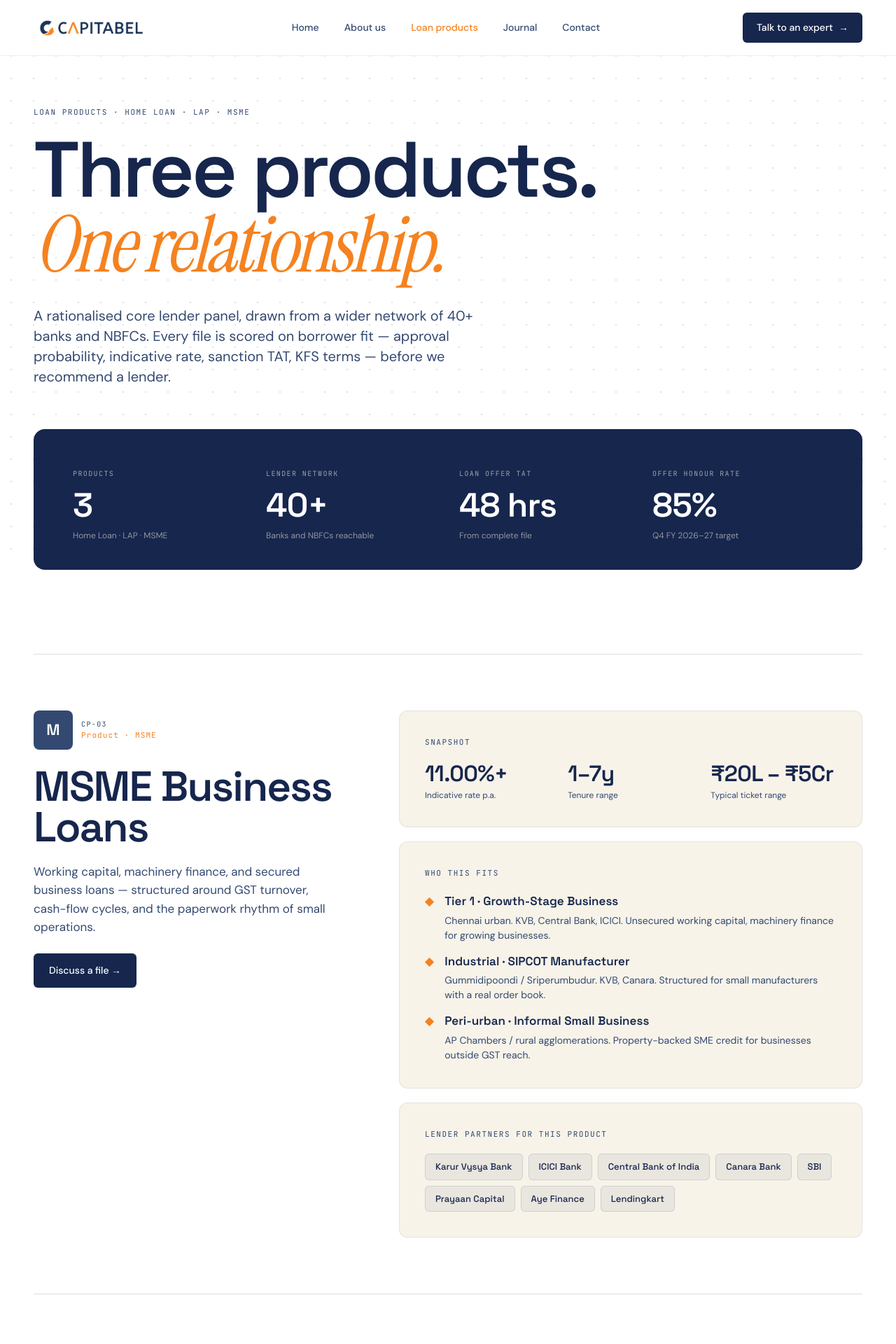
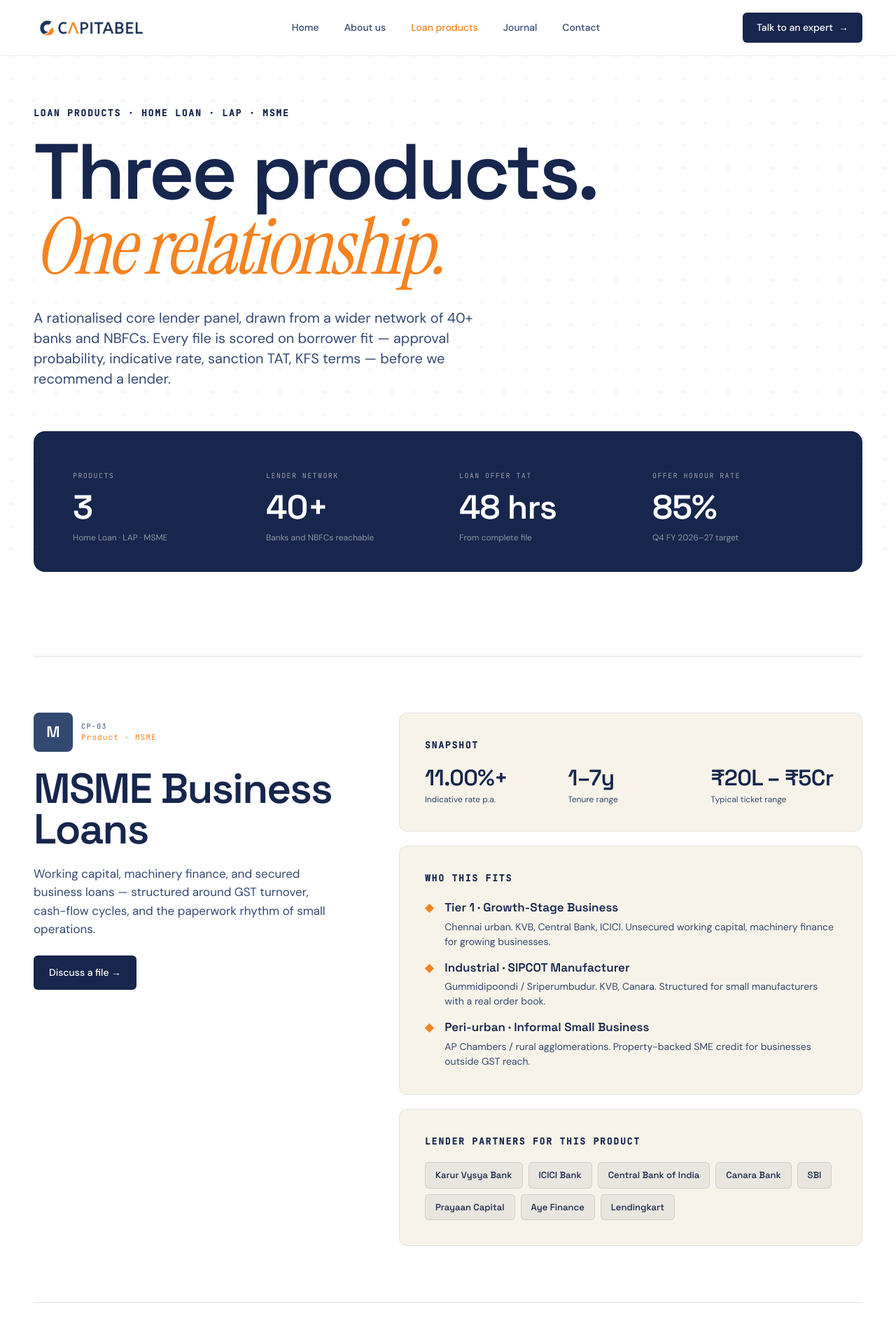
Before and after one commit to PrranavReddy/Capitabel.com, a Next.js app: page /loans in a window 1280 px wide. Shown: the top 1920 px of the page at 70% size. Built offline with nearby package versions, Linux system fonts and the light colour scheme.

Commit message:
Make eyebrow/kicker labels bigger and more visible sitewide

```diff
--- a/app/about/page.js
+++ b/app/about/page.js
@@ -311,10 +311,11 @@
     <div
       style={{
         fontFamily: "var(--font-mono)",
-        fontSize: 11,
+        fontSize: 13,
+        fontWeight: 600,
         letterSpacing: "0.14em",
         textTransform: "uppercase",
-        color: dark ? "rgba(245,240,228,0.6)" : "var(--navy-700)",
+        color: dark ? "var(--orange-500)" : "var(--navy-900)",
         marginBottom: 20,
       }}
     >
--- a/app/contact/page.js
+++ b/app/contact/page.js
@@ -158,7 +158,7 @@
 
 function Eyebrow({ children }) {
   return (
-    <div style={{ fontFamily: "var(--font-mono)", fontSize: 11, letterSpacing: "0.14em", textTransform: "uppercase", color: "var(--navy-700)", marginBottom: 20 }}>
+    <div style={{ fontFamily: "var(--font-mono)", fontSize: 13, fontWeight: 600, letterSpacing: "0.14em", textTransform: "uppercase", color: "var(--navy-900)", marginBottom: 20 }}>
       {children}
     </div>
   );
--- a/app/journal/page.js
+++ b/app/journal/page.js
@@ -133,7 +133,7 @@
 
 function Eyebrow({ children }) {
   return (
-    <div style={{ fontFamily: "var(--font-mono)", fontSize: 11, letterSpacing: "0.14em", textTransform: "uppercase", color: "var(--navy-700)", marginBottom: 20 }}>
+    <div style={{ fontFamily: "var(--font-mono)", fontSize: 13, fontWeight: 600, letterSpacing: "0.14em", textTransform: "uppercase", color: "var(--navy-900)", marginBottom: 20 }}>
       {children}
     </div>
   );
--- a/app/loans/page.js
+++ b/app/loans/page.js
@@ -102,7 +102,7 @@
 
               <Reveal as="div">
                 <div style={{ background: "var(--cream-100)", border: "1px solid var(--navy-a08)", borderRadius: 12, padding: 36, marginBottom: 20 }}>
-                  <div style={{ fontFamily: "var(--font-mono)", fontSize: 11, letterSpacing: "0.14em", textTransform: "uppercase", color: "var(--navy-700)", marginBottom: 20 }}>
+                  <div style={{ fontFamily: "var(--font-mono)", fontSize: 13, fontWeight: 600, letterSpacing: "0.14em", textTransform: "uppercase", color: "var(--navy-900)", marginBottom: 20 }}>
                     Snapshot
                   </div>
                   <div className="grid-collapse" style={{ display: "grid", gridTemplateColumns: "repeat(3,1fr)", gap: 24 }}>
@@ -113,7 +113,7 @@
                 </div>
 
                 <div style={{ background: "var(--cream-100)", border: "1px solid var(--navy-a08)", borderRadius: 12, padding: 36, marginBottom: 20 }}>
-                  <div style={{ fontFamily: "var(--font-mono)", fontSize: 11, letterSpacing: "0.14em", textTransform: "uppercase", color: "var(--navy-700)", marginBottom: 20 }}>
+                  <div style={{ fontFamily: "var(--font-mono)", fontSize: 13, fontWeight: 600, letterSpacing: "0.14em", textTransform: "uppercase", color: "var(--navy-900)", marginBottom: 20 }}>
                     Who this fits
                   </div>
                   <div style={{ display: "flex", flexDirection: "column", gap: 14 }}>
@@ -130,7 +130,7 @@
                 </div>
 
                 <div style={{ background: "var(--cream-100)", border: "1px solid var(--navy-a08)", borderRadius: 12, padding: 36 }}>
-                  <div style={{ fontFamily: "var(--font-mono)", fontSize: 11, letterSpacing: "0.14em", textTransform: "uppercase", color: "var(--navy-700)", marginBottom: 20 }}>
+                  <div style={{ fontFamily: "var(--font-mono)", fontSize: 13, fontWeight: 600, letterSpacing: "0.14em", textTransform: "uppercase", color: "var(--navy-900)", marginBottom: 20 }}>
                     Lender partners for this product
                   </div>
                   <div style={{ display: "flex", flexWrap: "wrap", gap: 8 }}>
@@ -185,7 +185,7 @@
               }}
             >
               <div style={{ display: "flex", alignItems: "center", justifyContent: "space-between", marginBottom: 32 }}>
-                <div style={{ fontFamily: "var(--font-mono)", fontSize: 11, letterSpacing: "0.14em", textTransform: "uppercase", color: seg.label }}>
+                <div style={{ fontFamily: "var(--font-mono)", fontSize: 13, fontWeight: 600, letterSpacing: "0.14em", textTransform: "uppercase", color: seg.label }}>
                   Segment · {seg.n}
                 </div>
                 <div
@@ -350,7 +350,7 @@
 
 function Eyebrow({ children }) {
   return (
-    <div style={{ fontFamily: "var(--font-mono)", fontSize: 11, letterSpacing: "0.14em", textTransform: "uppercase", color: "var(--navy-700)", marginBottom: 20 }}>
+    <div style={{ fontFamily: "var(--font-mono)", fontSize: 13, fontWeight: 600, letterSpacing: "0.14em", textTransform: "uppercase", color: "var(--navy-900)", marginBottom: 20 }}>
       {children}
     </div>
   );
```
Also changed, not shown: app/page.js (+4 -3 lines).
